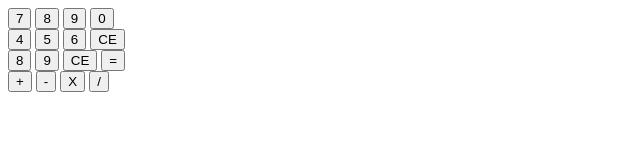
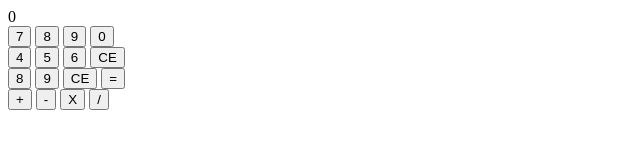
Before and after one commit to arthurlolico/calculator, a plain HTML site: page index.html in a window 1280 px wide. Shown: the whole page, without its empty margins (0-640 px from the left). Drawn offline with Linux system fonts and the light colour scheme.

Commit message:
step 4: basic UI without function done

```diff
--- a/index.html
+++ b/index.html
@@ -6,6 +6,7 @@
     <title>Calculator</title>
 </head>
 <body>
+    <div class="display">0</div>
     <div id="container">
         <div>
             <button>7</button>
--- a/style.css
+++ b/style.css
@@ -1,4 +1,4 @@
-/* body {
+body {
     height: 480px;
     width: 480px;
     display: flex;
@@ -28,4 +28,4 @@ button {
     width: 30px;
     height: 20px;
     text-align: center;
-} */
+}
```
